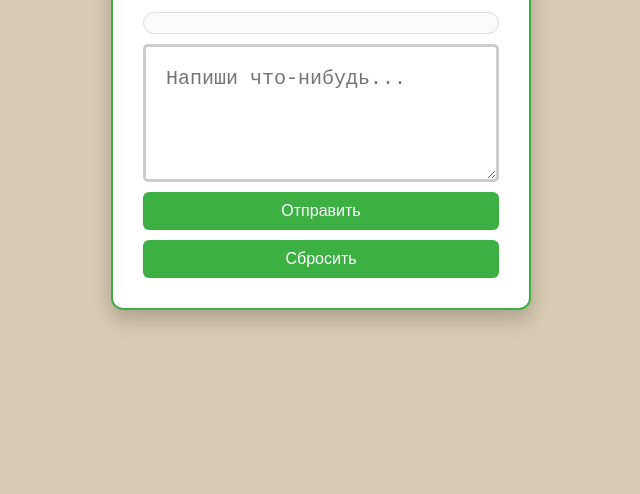
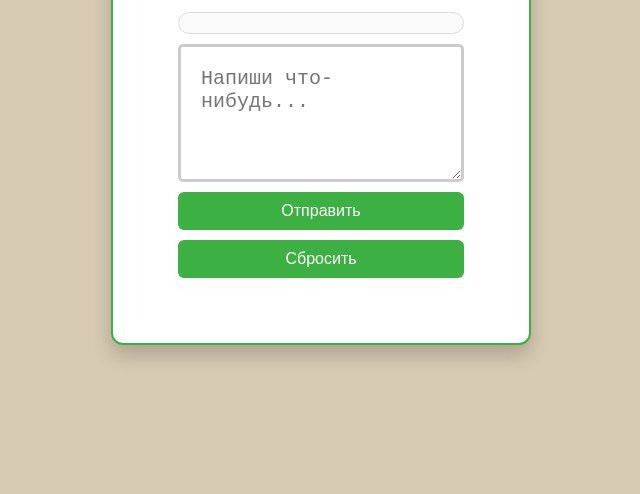
Before and after one commit to Tofik-San/tofgreen-chat, a website: page public/index.html in a window 1280 px wide. Shown: the part 306-800 px from the top of the page, without its empty margins (319-959 px from the left). Drawn offline with Linux system fonts and the light colour scheme.

Commit message:
Update style.css

```diff
--- a/public/style.css
+++ b/public/style.css
@@ -14,7 +14,7 @@ body {
     background-color: #fff;
     border: 2px solid #3cb043;
     border-radius: 12px;
-    padding: 30px;
+    padding: 65px;
     width: 95vw;
     max-width: 420px;
     box-sizing: border-box;
```
